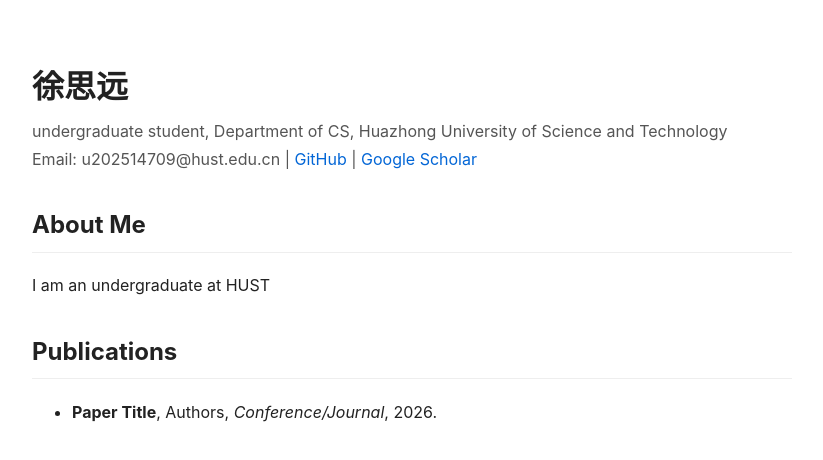
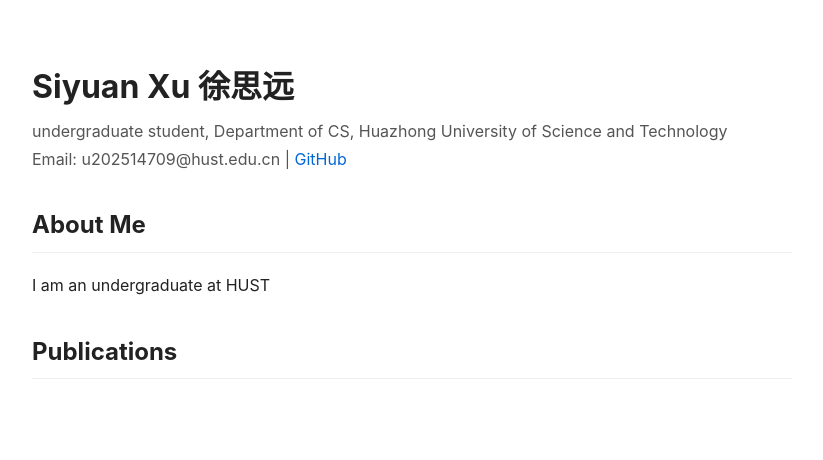
Before and after one commit to hulabaloo0330/hulabaloo0330.github.io, a plain HTML site: page index.html in a window 1280 px wide. Shown: the whole page, without its empty margins (228-1051 px from the left). Drawn offline with Linux system fonts and the light colour scheme.

Commit message:
Update index.html

```diff
--- a/index.html
+++ b/index.html
@@ -14,12 +14,12 @@
   </style>
 </head>
 <body>
-  <h1>徐思远</h1>
+  <h1>Siyuan Xu 徐思远</h1>
   <div class="meta">
    undergraduate student, Department of CS, Huazhong University of Science and Technology<br />
     Email: u202514709@hust.edu.cn |
-    <a href="https://github.com/hulabaloo0330">GitHub</a> |
-    <a href="https://scholar.google.com/">Google Scholar</a>
+    <a href="https://github.com/hulabaloo0330">GitHub</a>
+
   </div>
 
   <h2>About Me</h2>
@@ -28,8 +28,6 @@
   </p>
 
   <h2>Publications</h2>
-  <ul>
-    <li><b>Paper Title</b>, Authors, <i>Conference/Journal</i>, 2026.</li>
-  </ul>
+
 </body>
 </html>
```
